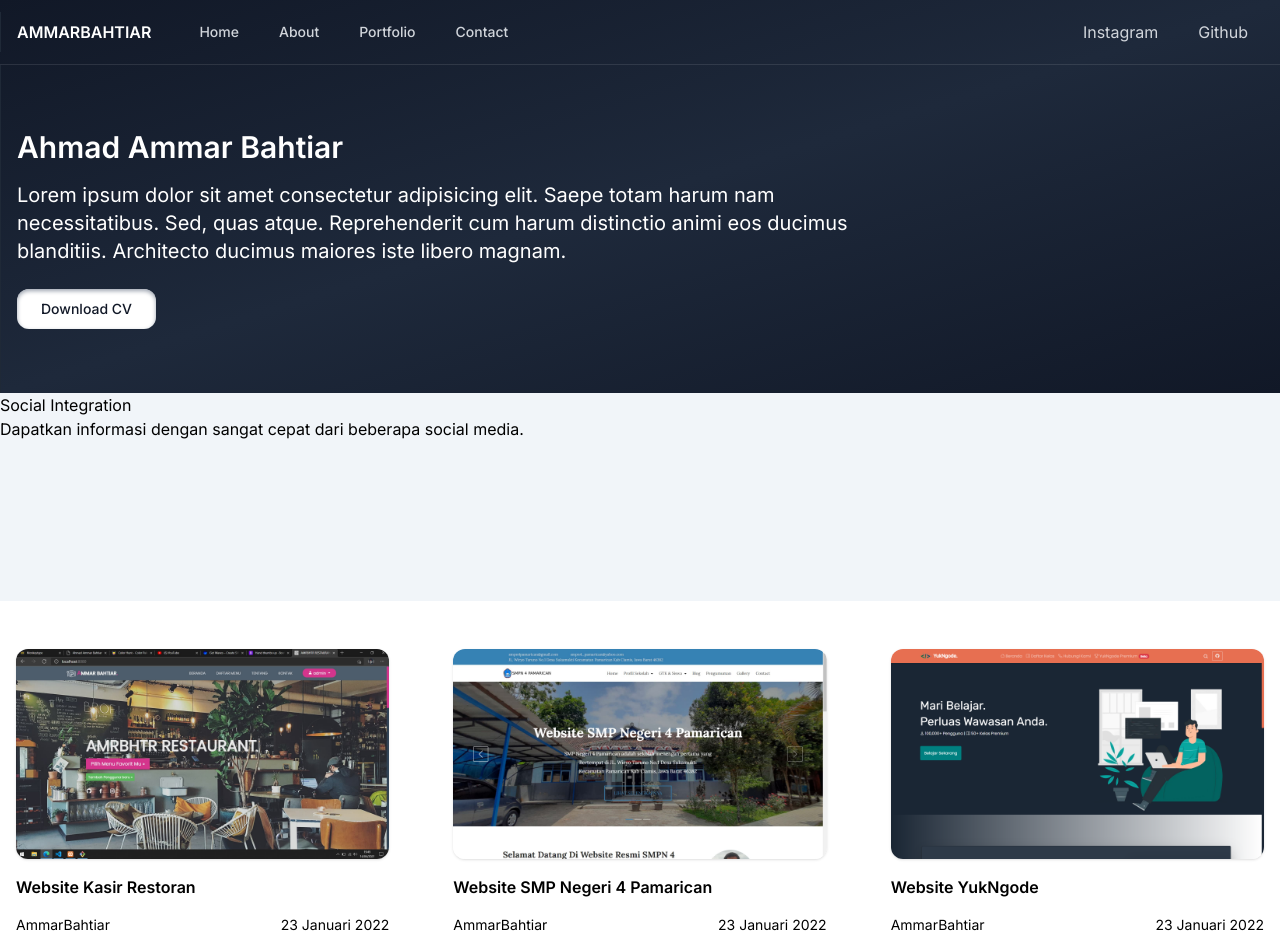
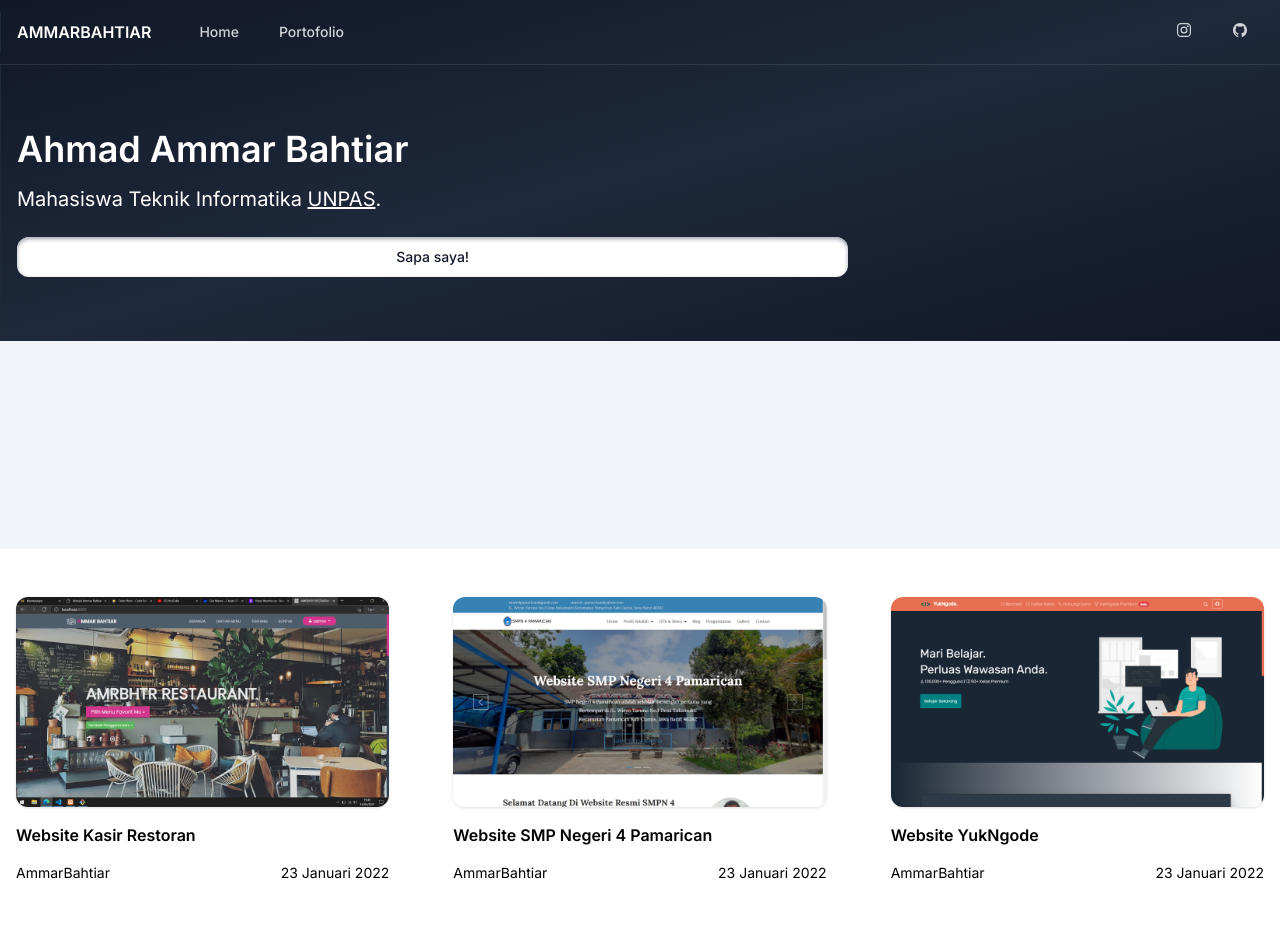
Before and after one commit to ammarbahtiarasli/me, a website: page public/index.html in a window 1280 px wide. Shown: the top 938 px of the page. Drawn offline with nearby package versions, Linux system fonts and the light colour scheme.

Commit message:
memperbaiki navbar

```diff
--- a/public/index.html
+++ b/public/index.html
@@ -1,5 +1,5 @@
 <!DOCTYPE html>
-<html lang="en">
+<html lang="en" color-scheme="dark">
 <head>
     <meta charset="UTF-8">
     <meta http-equiv="X-UA-Compatible" content="IE=edge">
@@ -22,8 +22,8 @@
         <!-- navbar Smartphone -->
         <nav class="container border-b border-white/10 py-3  md:hidden">
             <div class="flex justify-between items-center ">
-              <span class="uppercase font-semibold text-white">
-                AmmarBahtiar
+              <span class="font-semibold text-white">
+                Ammarbahtiar
               </span>
 
               <span class="text-3xl cursor-pointer block text-white">
@@ -31,22 +31,17 @@
               </span>
             </div>
 
-            <ul class="z-[1] absolute bg-gradient-to-br from-gray-900 via-slate-800 to-gray-900 w-full left-0  py-4 top-[-400px] transition-all ease-in duration-300 text-center">
-              <li class="mx-4 my-6 ">
-                <a href="#" class="md:text-sm font-medium lg:text-tiny px-4 py-2 text-gray-300 hover:text-white hover:bg-gray-700/40 rounded-lg">Home</a>
+            <ul class="absolute bg-white w-50 rounded-md right-0 mr-5 py-2 top-[-400px] transition-all ease-in duration-300 text-center">
+              <li class="mx-4 my-6">
+                <a href="#about" class="px-4 py-2 text-sm text-gray-700 hover:text-black hover:bg-gray-100 rounded-md">Home</a>
               </li>
               <li class="mx-4 my-6">
-                <a href="#" class="md:text-sm font-medium lg:text-tiny px-4 py-2 text-gray-300 hover:text-white hover:bg-gray-700/40 rounded-lg">About</a>
+                <a href="#portfolio" class="px-4 py-2 text-sm text-gray-700 hover:text-black hover:bg-gray-100 rounded-md">Portofolio</a>
               </li>
+              <hr>
               <li class="mx-4 my-6">
-                <a href="#" class="md:text-sm font-medium lg:text-tiny px-4 py-2 text-gray-300 hover:text-white hover:bg-gray-700/40 rounded-lg">Portfolio</a>
-              </li>
-              <li class="mx-4 my-6">
-                <a href="#" class="md:text-sm font-medium lg:text-tiny px-4 py-2 text-gray-300 hover:text-white hover:bg-gray-700/40 rounded-lg">Contact</a>
-              </li>
-              <li class="mx-4 my-6">
-                <a href="#" class="px-4 py-2 text-gray-300 hover:text-white hover:bg-gray-700/40 rounded-lg">Instagram</a>
-                <a href="#" class="px-4 py-2 text-gray-300 hover:text-white hover:bg-gray-700/40 rounded-lg">Github</a>
+                <a href="https://instagram.com/ammarbahtiarasli" class="px-4 py-2 text-sm text-gray-700 hover:text-black hover:bg-gray-100 rounded-md"> <ion-icon name="logo-instagram"></ion-icon></a>
+                <a href="https://github.com/ammarbahtiarasli" class="px-4 py-2 text-sm text-gray-700 hover:text-black hover:bg-gray-100 rounded-md"><ion-icon name="logo-github"></ion-icon></a>
               </li>
 
 
@@ -63,13 +58,11 @@
                     <div class="flex items-center gap-x-2">
                         <a href="#" class="text-white font-semibold uppercase mr-6">AmmarBahtiar</a>
                         <a href="#" class="md:text-sm font-medium lg:text-tiny px-4 py-2 text-gray-300 hover:text-white hover:bg-gray-700/40 rounded-lg">Home</a>
-                        <a href="#" class="md:text-sm font-medium lg:text-tiny px-4 py-2 text-gray-300 hover:text-white hover:bg-gray-700/40 rounded-lg">About</a>
-                        <a href="#" class="md:text-sm font-medium lg:text-tiny px-4 py-2 text-gray-300 hover:text-white hover:bg-gray-700/40 rounded-lg">Portfolio</a>
-                        <a href="#" class="md:text-sm font-medium lg:text-tiny px-4 py-2 text-gray-300 hover:text-white hover:bg-gray-700/40 rounded-lg">Contact</a>
+                        <a href="#" class="md:text-sm font-medium lg:text-tiny px-4 py-2 text-gray-300 hover:text-white hover:bg-gray-700/40 rounded-lg">Portofolio</a>
                     </div>
                     <div class="flex items-center gap-x-2">
-                        <a href="#" class="px-4 py-2 text-gray-300 hover:text-white hover:bg-gray-700/40 rounded-lg">Instagram</a>
-                        <a href="#" class="px-4 py-2 text-gray-300 hover:text-white hover:bg-gray-700/40 rounded-lg">Github</a>
+                        <a href="#" class="px-4 py-2 text-gray-300 hover:text-white hover:bg-gray-700/40 rounded-lg"><ion-icon name="logo-instagram"></ion-icon></a>
+                        <a href="#" class="px-4 py-2 text-gray-300 hover:text-white hover:bg-gray-700/40 rounded-lg"><ion-icon name="logo-github"></ion-icon></a>
                     </div>
                 </nav>
             </div>
@@ -78,9 +71,9 @@
         <div class="container border-l border-gray-800">
             <div class="w-full md:w-2/3">
                 <header class="text-white py-4 sm:py-8 md:py-16">
-                    <h1 class="text-2xl md:text-3xl font-bold">Ahmad Ammar Bahtiar</h1>
-                    <p class="text-sm md:text-xl leading-relaxed font-light mt-4 mb-6">Lorem ipsum dolor sit amet consectetur adipisicing elit. Saepe totam harum nam necessitatibus. Sed, quas atque. Reprehenderit cum harum distinctio animi eos ducimus blanditiis. Architecto ducimus maiores iste libero magnam.</p>
-                    <a href="#" class="bg-white hover:bg-gray-50 hover:text-blue-600 transition duration-300 text-gray-900 px-4 py-2 text-sm md:text-tiny md:px-6 md:py-2.5 rounded-xl font-medium inline-flex shadow-inner shadow-gray-300 md:shadow-gray-400">Download CV</a>
+                    <h1 class="text-2xl md:text-4xl font-bold">Ahmad Ammar Bahtiar</h1>
+                    <p class="text-sm md:text-xl leading-relaxed font-light mt-4 mb-6">Mahasiswa Teknik Informatika <a href="https://unpas.ac.id" class="underline hover:text-gray-300">UNPAS</a>.</p>
+                    <a href="emailto:ammarbahtiarasli@gmail.com" class="bg-white hover:bg-gray-50 hover:text-blue-600 transition duration-300 text-gray-900 w-full justify-center px-4 py-2 text-sm md:text-tiny md:px-6 md:py-2.5 rounded-xl font-medium inline-flex shadow-inner shadow-gray-300 md:shadow-gray-400">Sapa saya!</a>
                 </header>
             </div>
         </div>
@@ -88,8 +81,6 @@
 
     <!-- Social media -->
     <div class="w-full h-52 bg-slate-100 mb-12">
-    <h1>Social Integration</h1>
-    <P>Dapatkan informasi dengan sangat cepat dari beberapa social media.</P>
     </div>
 
     <!-- portfolio -->
```
Also changed, not shown: public/css/style.css.
